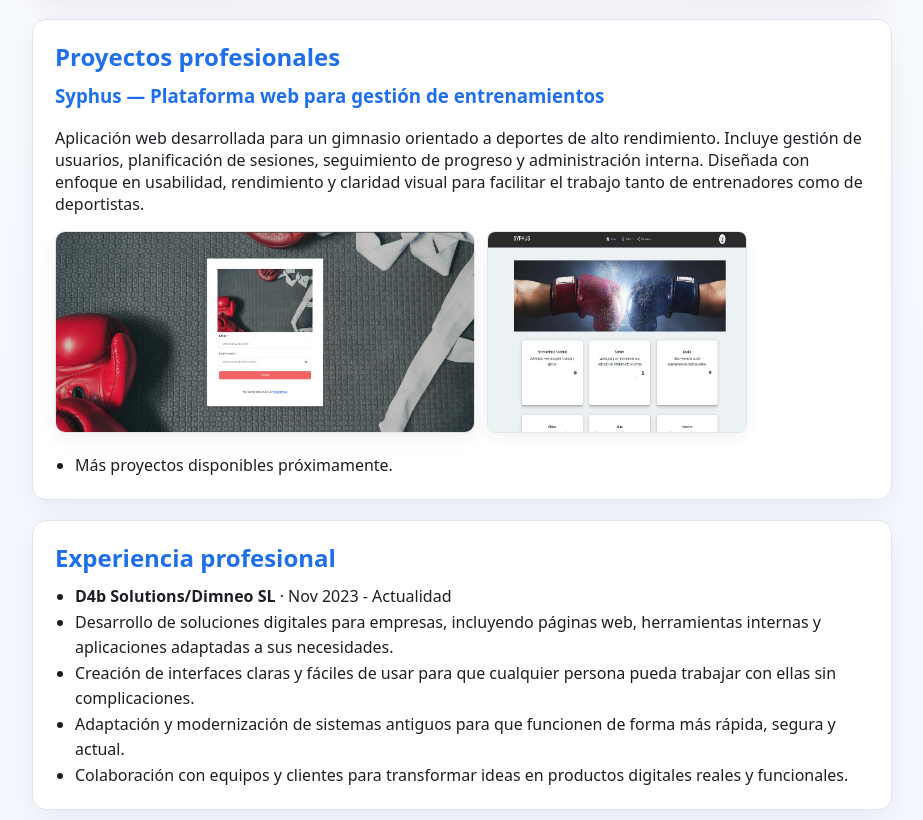
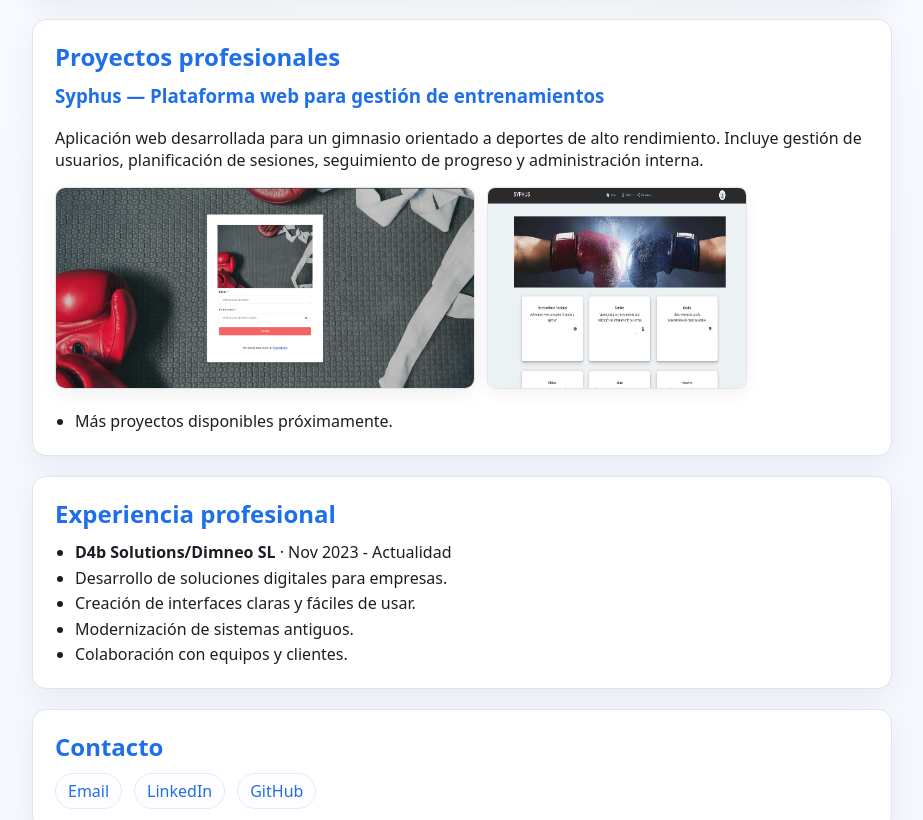
Before and after one commit to ManuGabilondo/Port-folio, a React app: page / in a window 1280 px wide. Shown: the part 580-1400 px from the top of the page, without its empty margins (178-1101 px from the left). Built offline with nearby package versions, Linux system fonts and the light colour scheme; the HTML template or start-up script is replaced by a standard one.

Commit message:
alineación

```diff
--- a/src/App.css
+++ b/src/App.css
@@ -177,3 +177,8 @@ body {
   opacity: 0.92; /* más suave */
   border-radius: 8px;
 }
+.container {
+  max-width: 1200px;
+  margin: 0 auto;
+  padding: 0 2rem;
+}
--- a/src/App.tsx
+++ b/src/App.tsx
@@ -6,6 +6,8 @@ import captura2 from "./assets/syphus/captura2.jpg";
 export default function App() {
   return (
     <div className="app">
+      <div className="container">
+
         <header className="header header-row">
           <div className="header-text">
             <h1 className="name">Manuel Gabilondo</h1>
@@ -16,6 +18,7 @@ export default function App() {
         </header>
 
         <main className="main">
+
           {/* PERFIL PROFESIONAL */}
           <section className="card">
             <h2>Perfil profesional</h2>
@@ -60,10 +63,8 @@ export default function App() {
               <p>
                 Aplicación web desarrollada para un gimnasio orientado a deportes de alto rendimiento.
                 Incluye gestión de usuarios, planificación de sesiones, seguimiento de progreso y
-      administración interna. Diseñada con enfoque en usabilidad, rendimiento y claridad
-      visual para facilitar el trabajo tanto de entrenadores como de deportistas.
+                administración interna.
               </p>
-
 
               <div className="project-images">
                 <img src={captura1} alt="Syphus captura 1" />
@@ -76,31 +77,17 @@ export default function App() {
             </ul>
           </section>
 
-
           {/* EXPERIENCIA PROFESIONAL */}
           <section className="card">
             <h2>Experiencia profesional</h2>
             <ul className="list">
-    <li><strong> D4b Solutions/Dimneo SL</strong> · Nov 2023 - Actualidad</li>
-    <li>
-      Desarrollo de soluciones digitales para empresas, incluyendo páginas web,
-      herramientas internas y aplicaciones adaptadas a sus necesidades.
-    </li>
-    <li>
-      Creación de interfaces claras y fáciles de usar para que cualquier persona
-      pueda trabajar con ellas sin complicaciones.
-    </li>
-    <li>
-      Adaptación y modernización de sistemas antiguos para que funcionen de forma
-      más rápida, segura y actual.
-    </li>
-    <li>
-      Colaboración con equipos y clientes para transformar ideas en productos
-      digitales reales y funcionales.
-    </li>
+              <li><strong>D4b Solutions/Dimneo SL</strong> · Nov 2023 - Actualidad</li>
+              <li>Desarrollo de soluciones digitales para empresas.</li>
+              <li>Creación de interfaces claras y fáciles de usar.</li>
+              <li>Modernización de sistemas antiguos.</li>
+              <li>Colaboración con equipos y clientes.</li>
             </ul>
           </section>
-
 
           {/* CONTACTO */}
           <section className="card">
@@ -115,9 +102,12 @@ export default function App() {
               </a>
             </div>
           </section>
+
         </main>
 
         <footer className="footer">© 2026 Manuel Gabilondo</footer>
+
+      </div>
     </div>
   );
 }
```
Lines whose indentation alone changed are shown as unchanged.
